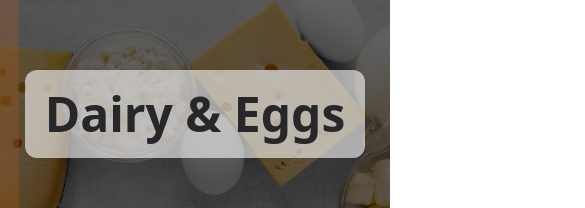
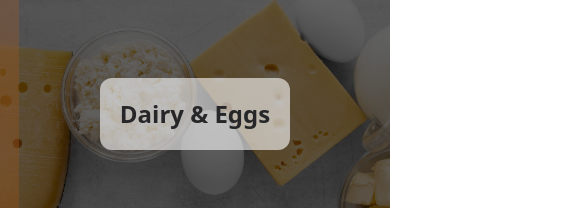
Before and after one commit to ammadzahid/Grocify-Website, a React (Vite) app: page /dairy in a window 390 px wide. Shown: the part 197-405 px from the top of the page, 585 px wide, since content can reach past the window. Built offline with nearby package versions, Linux system fonts and the light colour scheme.

Commit message:
Responsiveness Set

```diff
--- a/src/components/Banner/Banner.jsx
+++ b/src/components/Banner/Banner.jsx
@@ -3,7 +3,7 @@ import React from 'react'
 const Banner = ({title, bgImage}) => {
   return (
     <div className= 'h-[50vh] mt-25 items-center flex justify-center bg-center bg-cover relative' style={{ backgroundImage : `url(${bgImage})` }} >
-      <h2 className='text-5xl bg-white/60  rounded-xl p-5 text-zinc-800 font-bold z-10' >{title}</h2>
+      <h2 className='md:text-5xl text-2xl  bg-white/60  rounded-xl p-5 text-zinc-800 font-bold z-10' >{title}</h2>
       <div className='bg-black/60 inset-0 absolute'></div>
     </div>
   )
--- a/src/components/CategoryPage/CategoryPage.jsx
+++ b/src/components/CategoryPage/CategoryPage.jsx
@@ -4,10 +4,10 @@ import Card from '../Card/Card'
 import Banner from '../Banner/Banner'
 
 
-const CategoryPage = ({title,bgImage,categories=[]}) => {
+const CategoryPage = ({ title, bgImage, categories = [] }) => {
 
 
-    const filterProducts = categories.includes('All')?
+    const filterProducts = categories.includes('All') ?
         Productlist :
         Productlist.filter(product =>
             categories.includes(product.category)
@@ -25,12 +25,14 @@ const CategoryPage = ({title,bgImage,categories=[]}) => {
 
     return (
 
-        <div>
-            <Banner title={title} bgImage = {bgImage} />
-            <div className='grid grid-cols-1 md:grid-cols-4 gap-9 w-[1400px] mx-auto my-10'>
-                {randerProducts}
+        <>
+            <Banner title={title} bgImage={bgImage} />
+            <div className="max-w-[1400px] mx-auto px-10 py-20">
+                <div className='grid grid-cols-1 md:grid-cols-4 gap-9'>
+                    {randerProducts}
+                </div>
             </div>
-        </div>
+        </>
     )
 }
 
```
